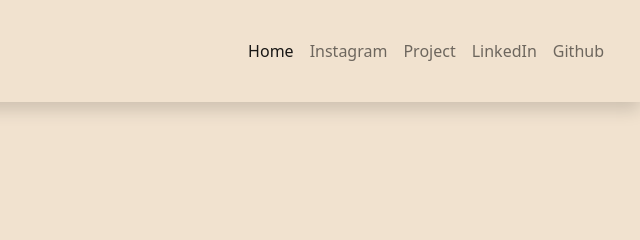
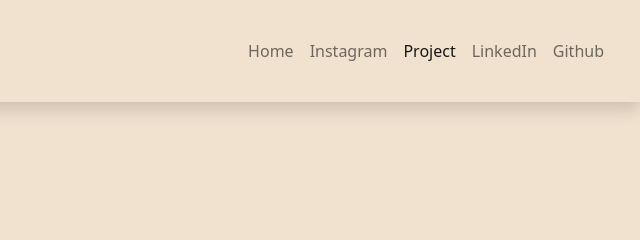
Before and after one commit to arafifh/arafifh.github.io, a plain HTML site: page project.html in a window 1280 px wide. Shown: the top 240 px of the page, 640-1280 px from the left. Drawn offline with nearby package versions, Linux system fonts and the light colour scheme.

Commit message:
Fixing project.html

```diff
--- a/project.html
+++ b/project.html
@@ -20,13 +20,13 @@
             <div class="collapse navbar-collapse" id="navbarNav">
                 <ul class="navbar-nav ms-auto">
                     <li class="nav-item">
-                        <a class="nav-link active" aria-current="page" href="#">Home</a>
+                        <a class="nav-link" aria-current="page" href="index.html">Home</a>
                     </li>
                     <li class="nav-item">
                         <a class="nav-link" href="https://www.instagram.com/arafifh/">Instagram</a>
                     </li>
                    <li class="nav-item">
-                        <a class="nav-link" href="project.html">Project</a>
+                        <a class="nav-link active" href="project.html">Project</a>
                    </li>
                     <li class="nav-item">
                         <a class="nav-link" href="https://www.linkedin.com/in/ahmad-rafif-hikmatiar-a34209218/">LinkedIn</a>
```
